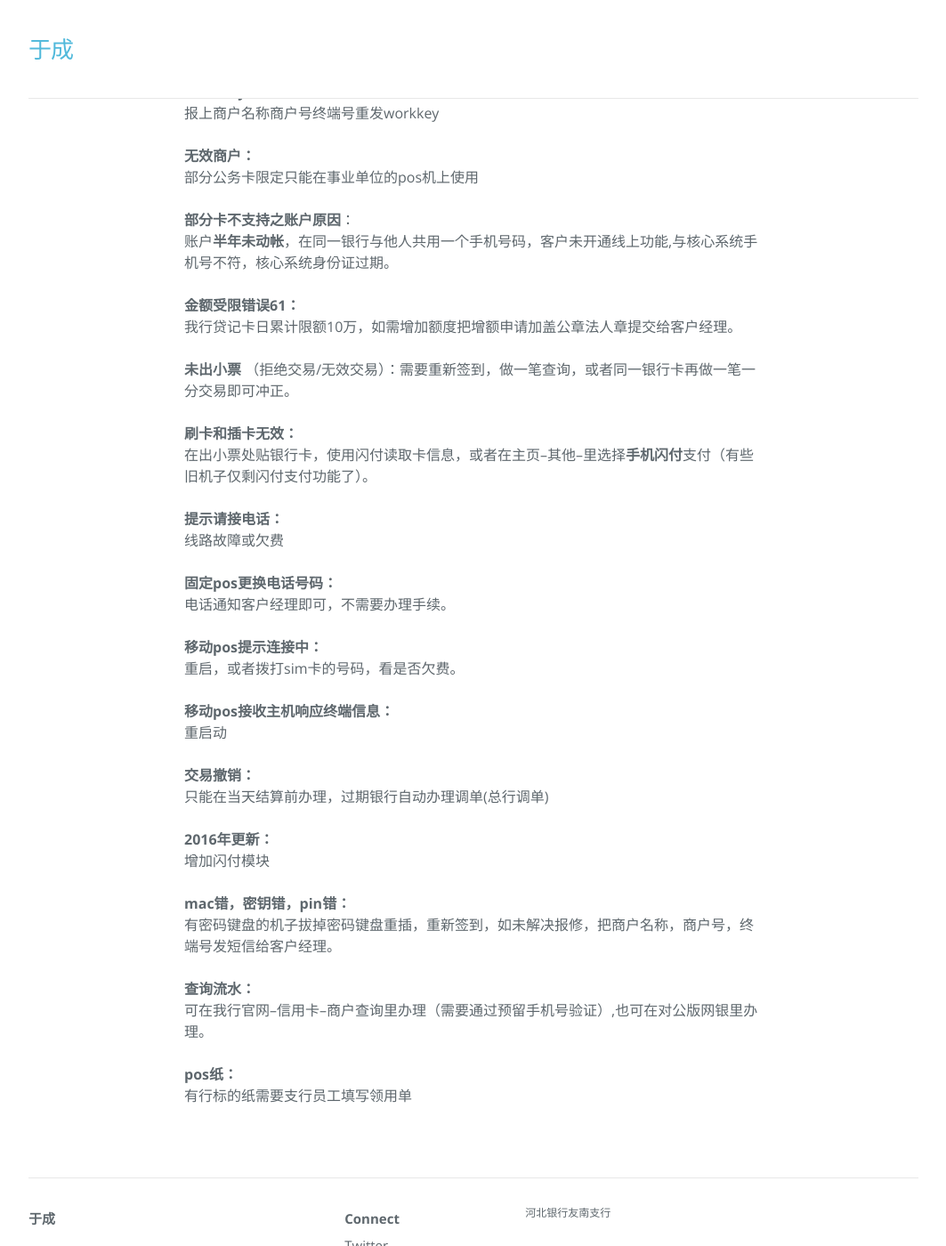
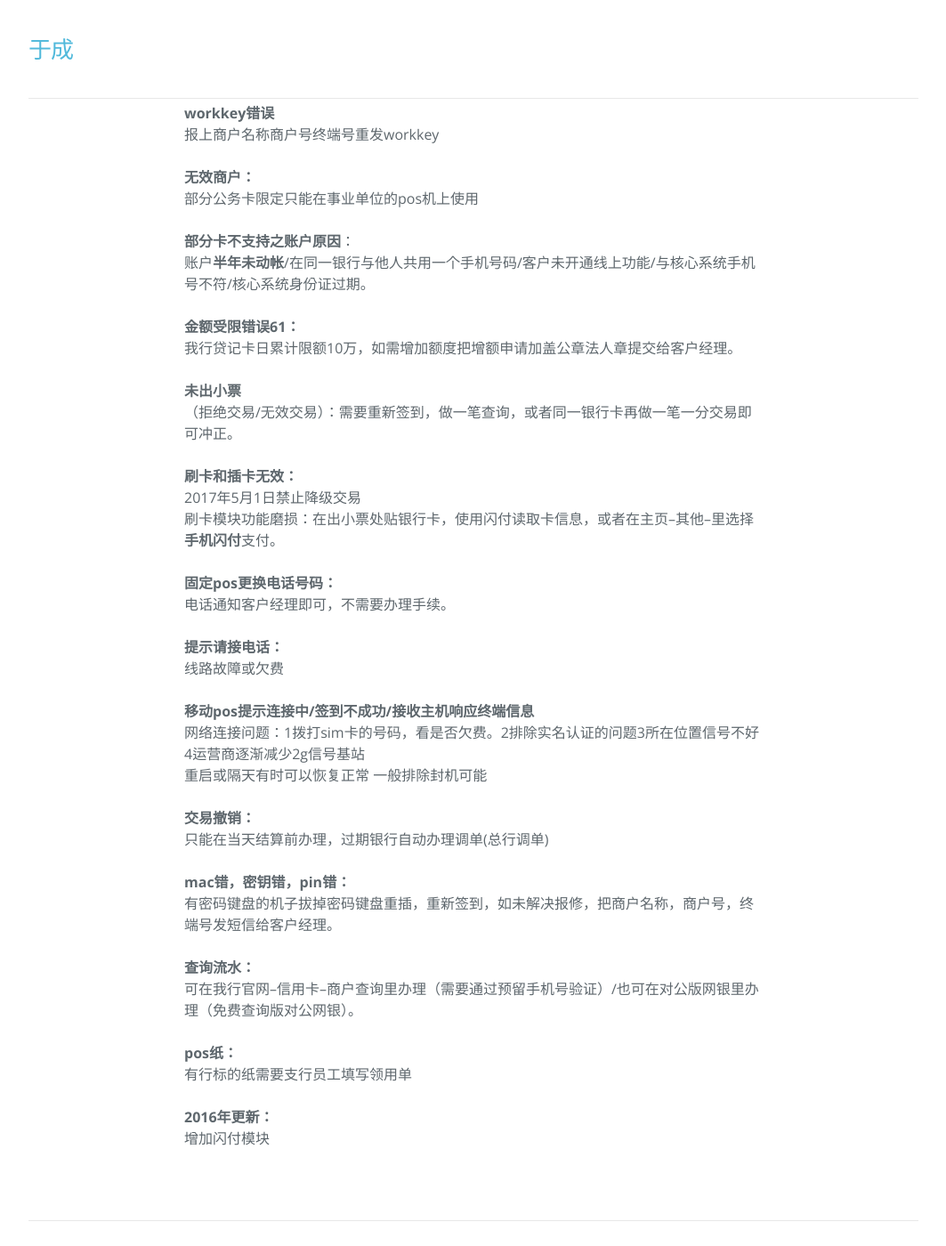
Before and after one commit to hebbank/jekyll, a Jekyll site: the page built from _posts/2017-03-31-cj.md, in a window 1280 px wide and 1400 px high, scrolled down 527 px. Shown: the whole window at 89% size, without its empty margins (108-1171 px from the left). Built offline with Jekyll 4.4.1, drawn with Linux system fonts in a browser that asks for light colours; nearby versions of some CDN libraries; some of the changed text lies outside the part shown.

Commit message:
Update 常见问题

```diff
--- a/_posts/2017-03-31-cj.md
+++ b/_posts/2017-03-31-cj.md
@@ -4,11 +4,11 @@ layout: post
 tags: pos
 categories: 常见问题
 ---
+**密码**
+操作员01（多终端号依次为02等）：0000 管理员00密码：123456（参见相关问题之恶意撤销）
+
 **新机插线：**
 未按标注插线有可能造成机器损坏。
-
-**密码**
-操作员01（多终端号依次为02等）：0000 管理员00密码：123456
 
 **提示请结算**
 内存满，可换机，需要客户号终端号
@@ -23,39 +23,39 @@ categories: 常见问题
 部分公务卡限定只能在事业单位的pos机上使用
 
 **部分卡不支持之账户原因**：
-账户**半年未动帐**，在同一银行与他人共用一个手机号码，客户未开通线上功能,与核心系统手机号不符，核心系统身份证过期。
+账户**半年未动帐**/在同一银行与他人共用一个手机号码/客户未开通线上功能/与核心系统手机号不符/核心系统身份证过期。
 
 **金额受限错误61：**
 我行贷记卡日累计限额10万，如需增加额度把增额申请加盖公章法人章提交给客户经理。
 
-**未出小票**  （拒绝交易/无效交易）：需要重新签到，做一笔查询，或者同一银行卡再做一笔一分交易即可冲正。
+**未出小票**
+（拒绝交易/无效交易）：需要重新签到，做一笔查询，或者同一银行卡再做一笔一分交易即可冲正。
 
 **刷卡和插卡无效：**
-在出小票处贴银行卡，使用闪付读取卡信息，或者在主页--其他--里选择**手机闪付**支付（有些旧机子仅剩闪付支付功能了）。
+2017年5月1日禁止降级交易
+刷卡模块功能磨损：在出小票处贴银行卡，使用闪付读取卡信息，或者在主页--其他--里选择**手机闪付**支付。
+
+**固定pos更换电话号码：**
+电话通知客户经理即可，不需要办理手续。
 
 **提示请接电话：**
 线路故障或欠费
 
-**固定pos更换电话号码：**
-电话通知客户经理即可，不需要办理手续。
-
-**移动pos提示连接中：**
-重启，或者拨打sim卡的号码，看是否欠费。
-
-**移动pos接收主机响应终端信息：**
-重启动
+**移动pos提示连接中/签到不成功/接收主机响应终端信息**
+网络连接问题：1拨打sim卡的号码，看是否欠费。2排除实名认证的问题3所在位置信号不好4运营商逐渐减少2g信号基站
+重启或隔天有时可以恢复正常 一般排除封机可能
 
 **交易撤销：**
 只能在当天结算前办理，过期银行自动办理调单(总行调单)
-
-**2016年更新：**
-增加闪付模块
 
 **mac错，密钥错，pin错：**
 有密码键盘的机子拔掉密码键盘重插，重新签到，如未解决报修，把商户名称，商户号，终端号发短信给客户经理。
 
 **查询流水：**
-可在我行官网--信用卡--商户查询里办理（需要通过预留手机号验证）,也可在对公版网银里办理。
+可在我行官网--信用卡--商户查询里办理（需要通过预留手机号验证）/也可在对公版网银里办理（免费查询版对公网银）。
 
 **pos纸：**
 有行标的纸需要支行员工填写领用单
+
+**2016年更新：**
+增加闪付模块
```
